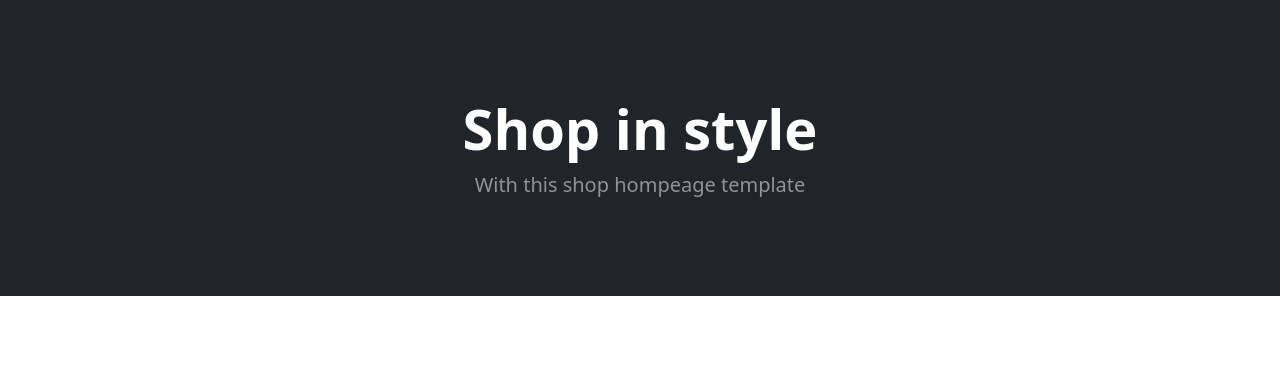
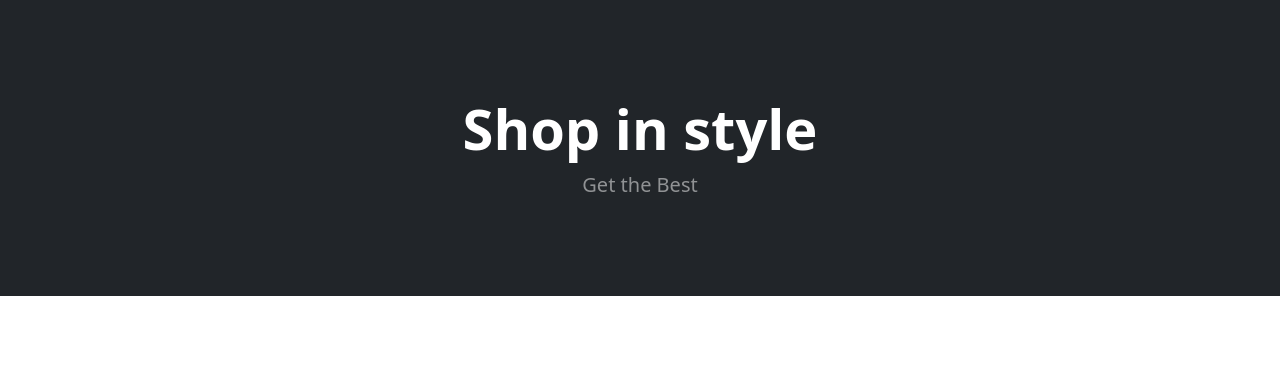
Before and after one commit to FREDYK1/E-commerce-Django, a Django app: page / in a window 1280 px wide. Shown: the part 57-424 px from the top of the page. Run offline with Django 5.2, Linux system fonts and the light colour scheme; data comes from the database, SQL or seed files in the repository; both versions use the stored data as it was after the commit; some libraries are stand-ins or nearby versions.

Commit message:
Change header content

```diff
--- a/ecom/store/templates/home.html
+++ b/ecom/store/templates/home.html
@@ -6,7 +6,7 @@
             <div class="container px-4 px-lg-5 my-5">
                 <div class="text-center text-white">
                     <h1 class="display-4 fw-bolder">Shop in style</h1>
-                    <p class="lead fw-normal text-white-50 mb-0">With this shop hompeage template</p>
+                    <p class="lead fw-normal text-white-50 mb-0">Get the Best</p>
                 </div>
             </div>
         </header>
```
Also changed, not shown: ecom/db.sqlite3.
